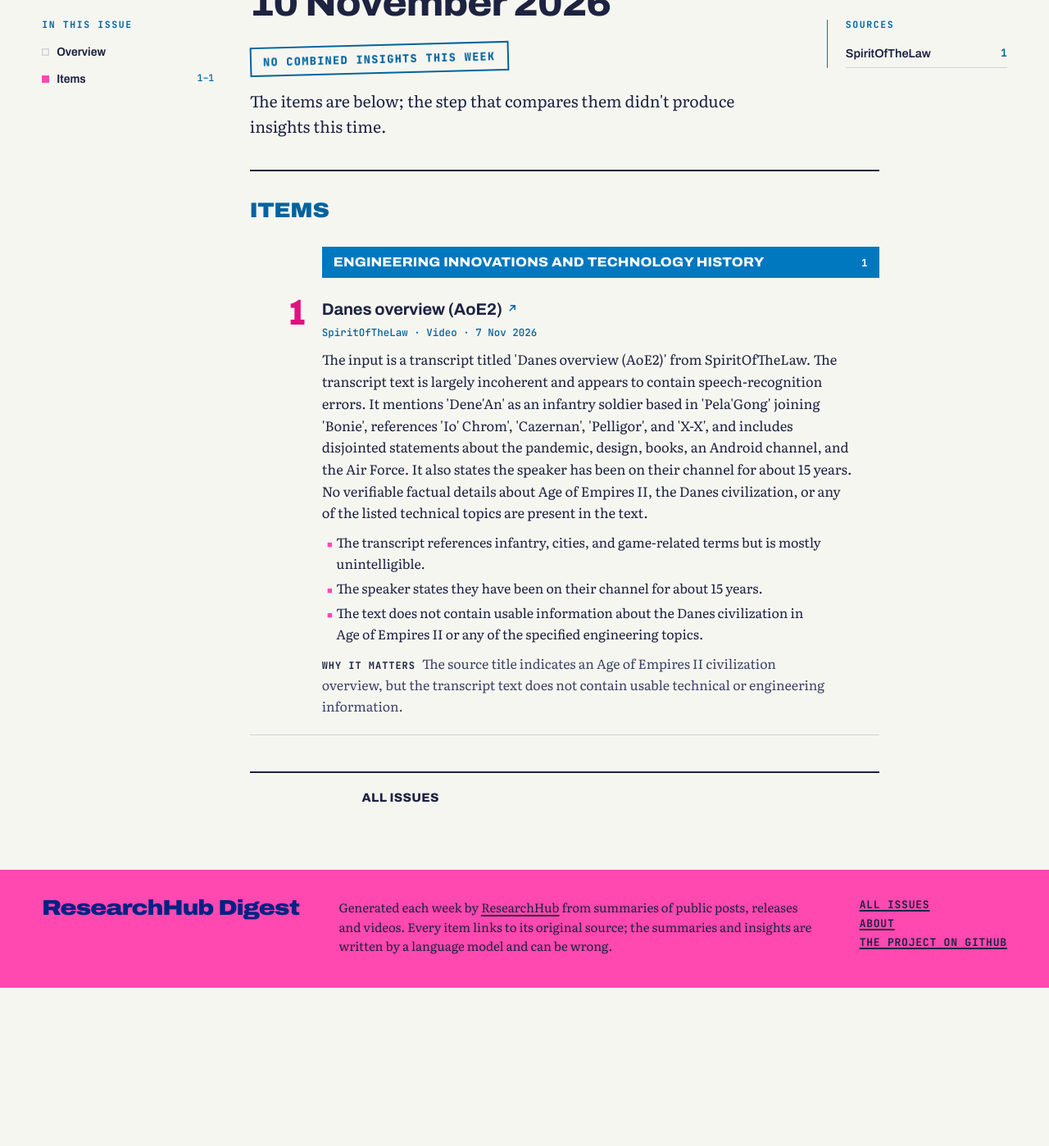
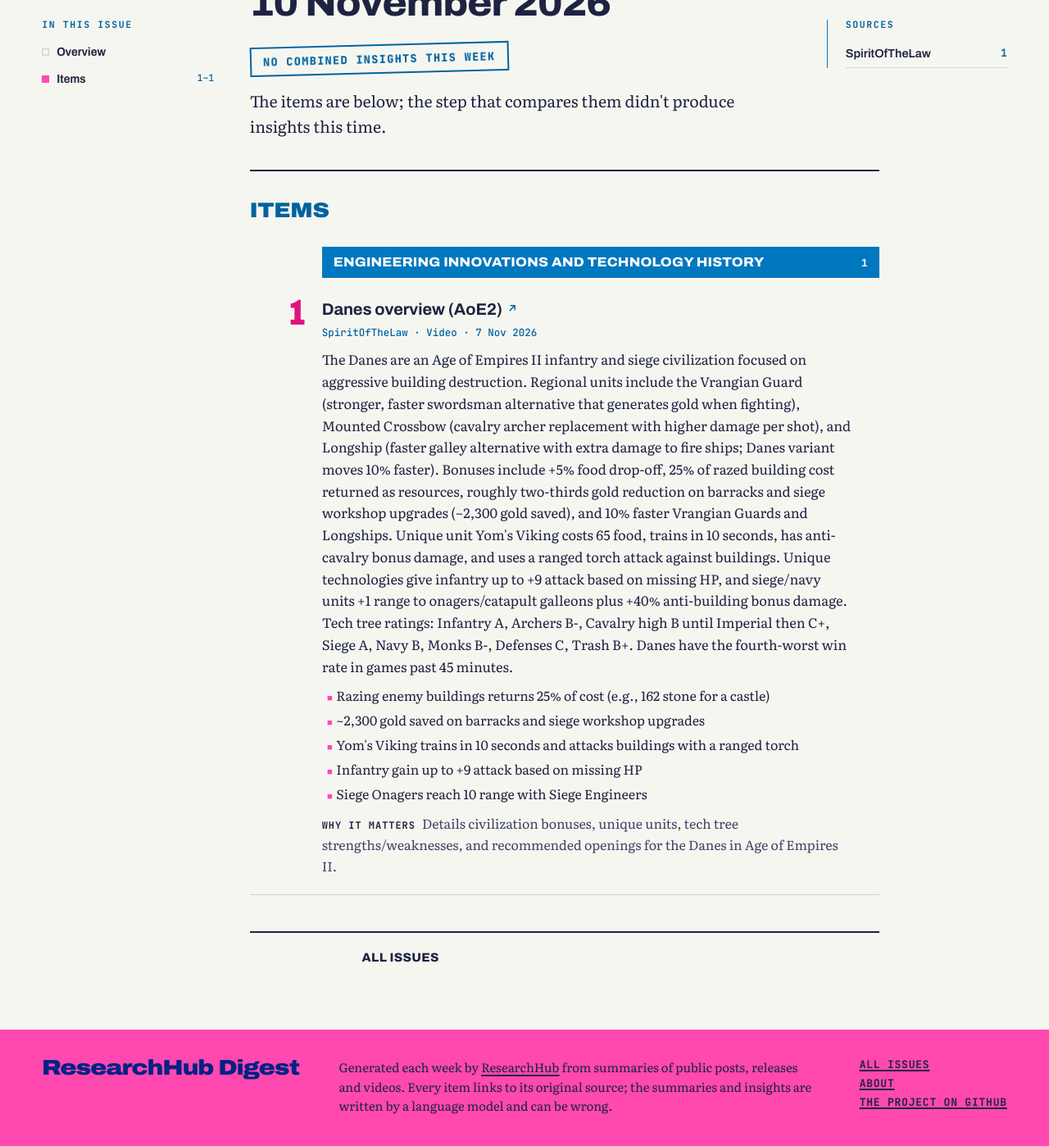
Before and after one commit to Al-Kuroshi/ResearchHub-digests, a Jekyll site: the page built from _digests/gaming/2026-11-10-29.md, in a window 1280 px wide and 1400 px high, scrolled down 449 px. Shown: the whole window at 82% size. Built offline with Jekyll 4.4.1, drawn with Linux system fonts in a browser that asks for light colours; before the commit the page ends 1654 px from its top, so only the background shows below that.

Commit message:
Digest 29: Gaming, 2026-11-10

```diff
--- a/_digests/gaming/2026-11-10-29.md
+++ b/_digests/gaming/2026-11-10-29.md
@@ -36,13 +36,15 @@
    "date": "2026-11-07",
    "topic": "Engineering innovations and technology history",
    "also": [],
-   "summary_html": "The input is a transcript titled 'Danes overview (AoE2)' from SpiritOfTheLaw. The transcript text is largely incoherent and appears to contain speech-recognition errors. It mentions 'Dene'An' as an infantry soldier based in 'Pela'Gong' joining 'Bonie', references 'Io' Chrom', 'Cazernan', 'Pelligor', and 'X-X', and includes disjointed statements about the pandemic, design, books, an Android channel, and the Air Force. It also states the speaker has been on their channel for about 15 years. No verifiable factual details about Age of Empires II, the Danes civilization, or any of the listed technical topics are present in the text.",
+   "summary_html": "The Danes are an Age of Empires II infantry and siege civilization focused on aggressive building destruction. Regional units include the Vrangian Guard (stronger, faster swordsman alternative that generates gold when fighting), Mounted Crossbow (cavalry archer replacement with higher damage per shot), and Longship (faster galley alternative with extra damage to fire ships; Danes variant moves 10% faster). Bonuses include +5% food drop-off, 25% of razed building cost returned as resources, roughly two-thirds gold reduction on barracks and siege workshop upgrades (~2,300 gold saved), and 10% faster Vrangian Guards and Longships. Unique unit Yom's Viking costs 65 food, trains in 10 seconds, has anti-cavalry bonus damage, and uses a ranged torch attack against buildings. Unique technologies give infantry up to +9 attack based on missing HP, and siege/navy units +1 range to onagers/catapult galleons plus +40% anti-building bonus damage. Tech tree ratings: Infantry A, Archers B-, Cavalry high B until Imperial then C+, Siege A, Navy B, Monks B-, Defenses C, Trash B+. Danes have the fourth-worst win rate in games past 45 minutes.",
    "findings_html": [
-    "The transcript references infantry, cities, and game-related terms but is mostly unintelligible.",
-    "The speaker states they have been on their channel for about 15 years.",
-    "The text does not contain usable information about the Danes civilization in Age of Empires II or any of the specified engineering topics."
+    "Razing enemy buildings returns 25% of cost (e.g., 162 stone for a castle)",
+    "~2,300 gold saved on barracks and siege workshop upgrades",
+    "Yom's Viking trains in 10 seconds and attacks buildings with a ranged torch",
+    "Infantry gain up to +9 attack based on missing HP",
+    "Siege Onagers reach 10 range with Siege Engineers"
    ],
-   "why_html": "The source title indicates an Age of Empires II civilization overview, but the transcript text does not contain usable technical or engineering information."
+   "why_html": "Details civilization bonuses, unique units, tech tree strengths/weaknesses, and recommended openings for the Danes in Age of Empires II."
   }
  ],
  "hidden_items": 0,
```
